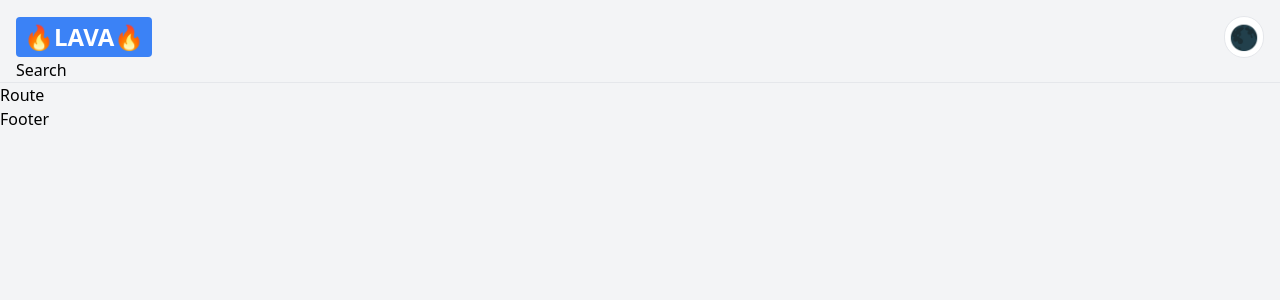
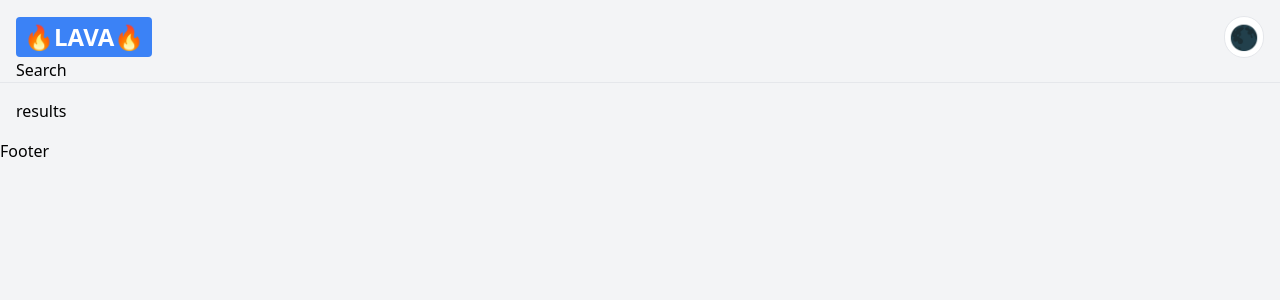
Before and after one commit to a-Bokhari118/search-engine, a React (Create React App) app: page /search in a window 1280 px wide. Shown: the top 300 px of the page. Built offline with nearby package versions, Linux system fonts and the light colour scheme.

Commit message:
setup routes

```diff
--- /dev/null
+++ b/src/components/Results.jsx
@@ -0,0 +1,9 @@
+const Results = () => {
+  return (
+    <div>
+      <h1>results</h1>
+    </div>
+  );
+};
+
+export default Results;
--- a/src/components/Routes.jsx
+++ b/src/components/Routes.jsx
@@ -1,7 +1,16 @@
+import { Switch, Route, Redirect } from 'react-router-dom';
+import Results from './Results';
 const Routes = () => {
   return (
-    <div>
-      <h1>Route</h1>
+    <div className="p-4">
+      <Switch>
+        <Route exact path="/">
+          <Redirect to="/search" />
+        </Route>
+        <Route exact path={['/search', '/images', '/news', '/videos']}>
+          <Results />
+        </Route>
+      </Switch>
     </div>
   );
 };
```
